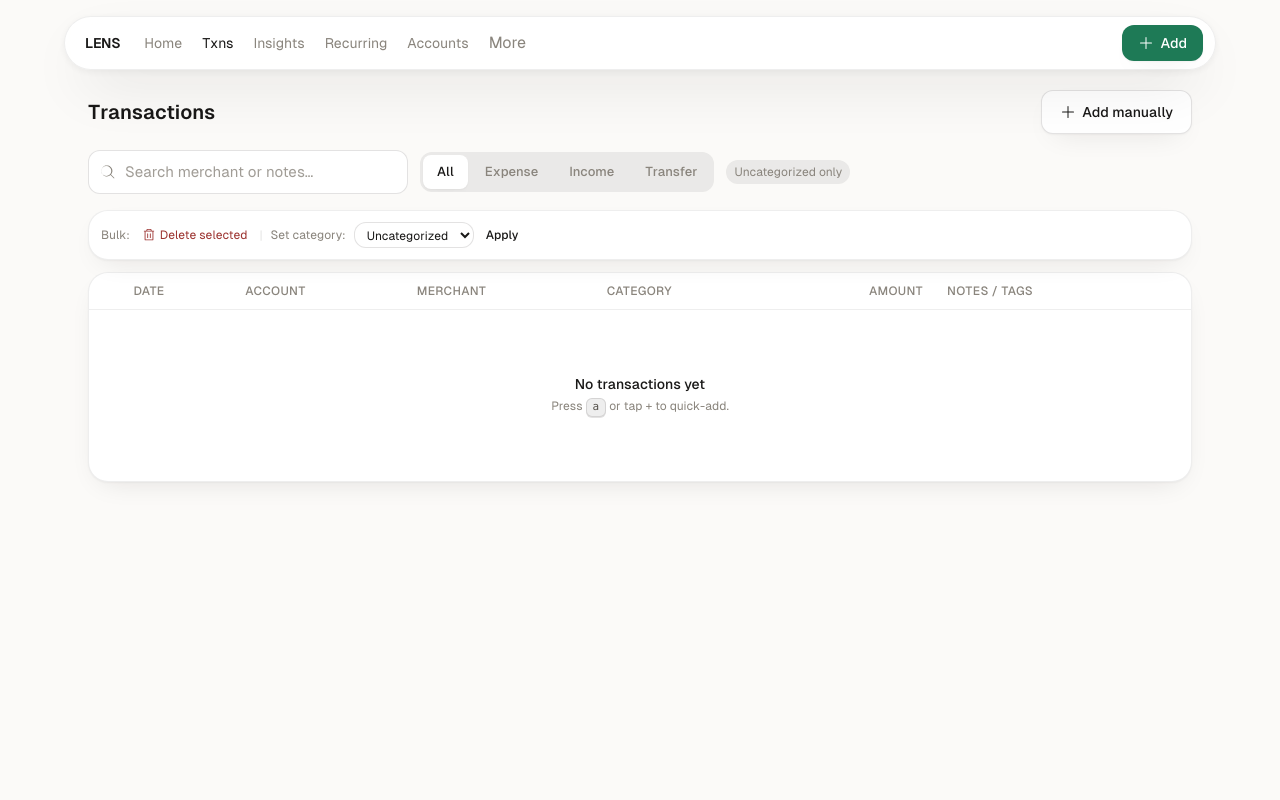
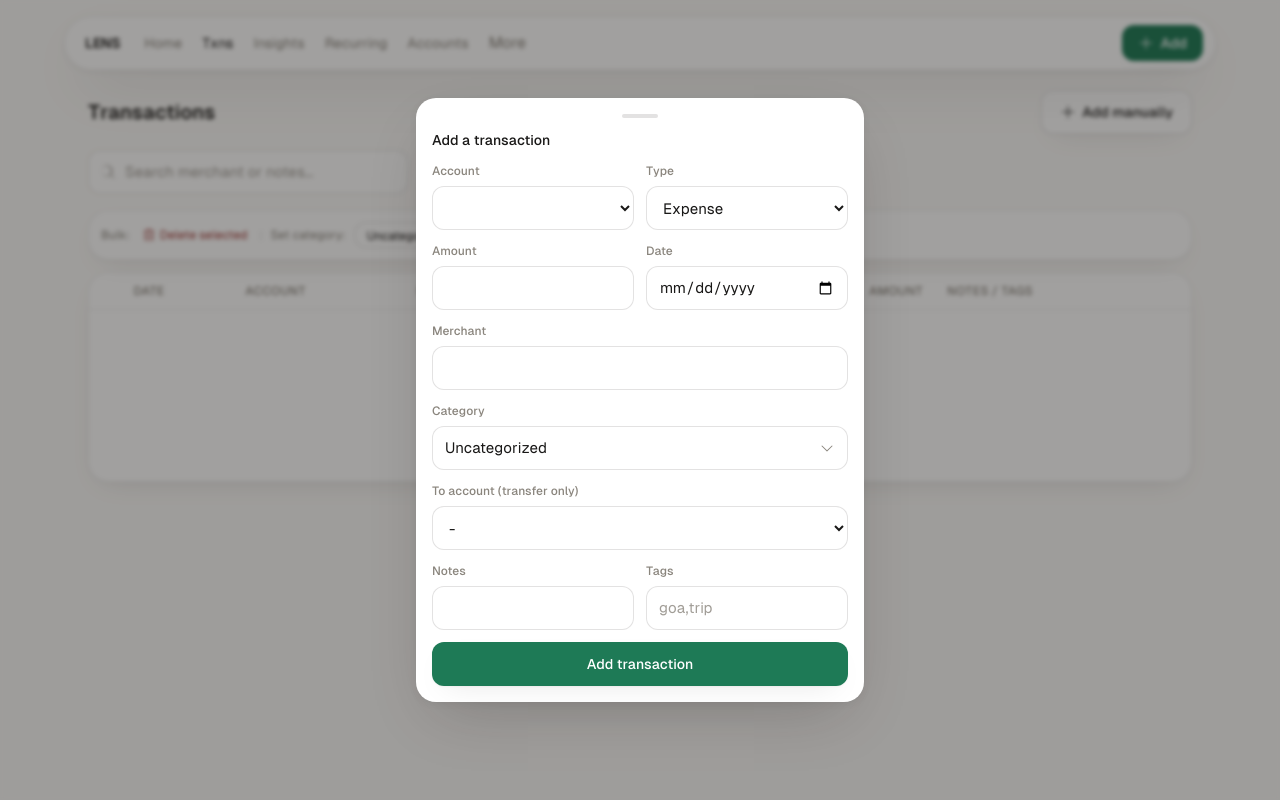
Before and after one commit to opw-web/pranav, a FastAPI app: template lens/app/templates/transactions.html in a window 1280 px wide, after a click on "Add manually". Run offline with FastAPI, Linux system fonts and the light colour scheme; the template is opened without the code that fills it, so the values that code supplies are empty; style sheets or scripts are compiled from the project's sources; parts of the project's set-up code (start-up, migrations or seed data) failed here and were passed over; some web fonts are replaced.

Commit message:
Fix broken bottom-sheets: remove stray x-cloak on non-Alpine sheets
The "More" nav sheet and three sibling JS-opened sheets (add-txn,
category-picker, keyboard cheatsheet) carried an `x-cloak` attribute
despite sitting outside any `x-data` component tree. Alpine only
strips x-cloak from elements inside an initialized x-data tree, so
these top-level sheets stayed permanently `display:none` even after
lensOpenSheet()/lensToggleQuickadd() removed the `hidden` class —
making the "More" button (and the other three sheets) appear to do
nothing when clicked.

Since these sheets are opened purely via plain JS (not Alpine),
x-cloak served no purpose on them. Removed it from the four outer
sheet containers; left the genuine Alpine-controlled dropdown nested
inside add-txn-sheet (x-data="{ open: false }") untouched.

Co-Authored-By: Claude Opus 4.8 <noreply@anthropic.com>

```diff
--- a/lens/app/templates/base.html
+++ b/lens/app/templates/base.html
@@ -132,7 +132,7 @@
     {# =====================================================================
        "MORE" BOTTOM SHEET - nav overflow + theme toggle.
        ===================================================================== #}
-    <div id="more-sheet" x-cloak class="sheet-backdrop hidden"
+    <div id="more-sheet" class="sheet-backdrop hidden"
          onclick="if(event.target===this) lensCloseSheet('more-sheet')">
         <div class="sheet" role="dialog" aria-label="More">
             <div class="sheet-grabber"></div>
@@ -175,7 +175,7 @@
     <div id="toast-region" class="fixed bottom-28 md:bottom-4 right-4 left-4 md:left-auto flex flex-col gap-2 z-[60]"></div>
 
     {# Keyboard cheatsheet modal (behavior unchanged). #}
-    <div id="lens-cheatsheet" x-cloak class="hidden fixed inset-0 z-[70] flex items-center justify-center bg-black/40 p-4"
+    <div id="lens-cheatsheet" class="hidden fixed inset-0 z-[70] flex items-center justify-center bg-black/40 p-4"
          onclick="this.classList.add('hidden')">
         <div class="card p-6 text-sm w-80 max-w-full" onclick="event.stopPropagation()">
             <h3 class="font-medium text-ink mb-3">Keyboard shortcuts</h3>
--- a/lens/app/templates/categories.html
+++ b/lens/app/templates/categories.html
@@ -55,7 +55,7 @@
    (window.lensCategoryTarget stays null) - selection just reports
    into #category-picker-selection above; see app.js.
    ============================================================ #}
-<div id="category-picker-sheet" x-cloak class="sheet-backdrop hidden"
+<div id="category-picker-sheet" class="sheet-backdrop hidden"
      onclick="if(event.target===this) lensCloseSheet('category-picker-sheet')">
     <div class="sheet" role="dialog" aria-label="Choose or create a category">
         <div class="sheet-grabber"></div>
--- a/lens/app/templates/transactions.html
+++ b/lens/app/templates/transactions.html
@@ -62,7 +62,7 @@
 </div>
 
 {# --- "Add manually" bottom sheet: structured form (transfers, refunds, explicit account) --- #}
-<div id="add-txn-sheet" x-cloak class="sheet-backdrop hidden"
+<div id="add-txn-sheet" class="sheet-backdrop hidden"
      onclick="if(event.target===this) lensCloseSheet('add-txn-sheet')">
     <div class="sheet" role="dialog" aria-label="Add a transaction">
         <div class="sheet-grabber"></div>
```
